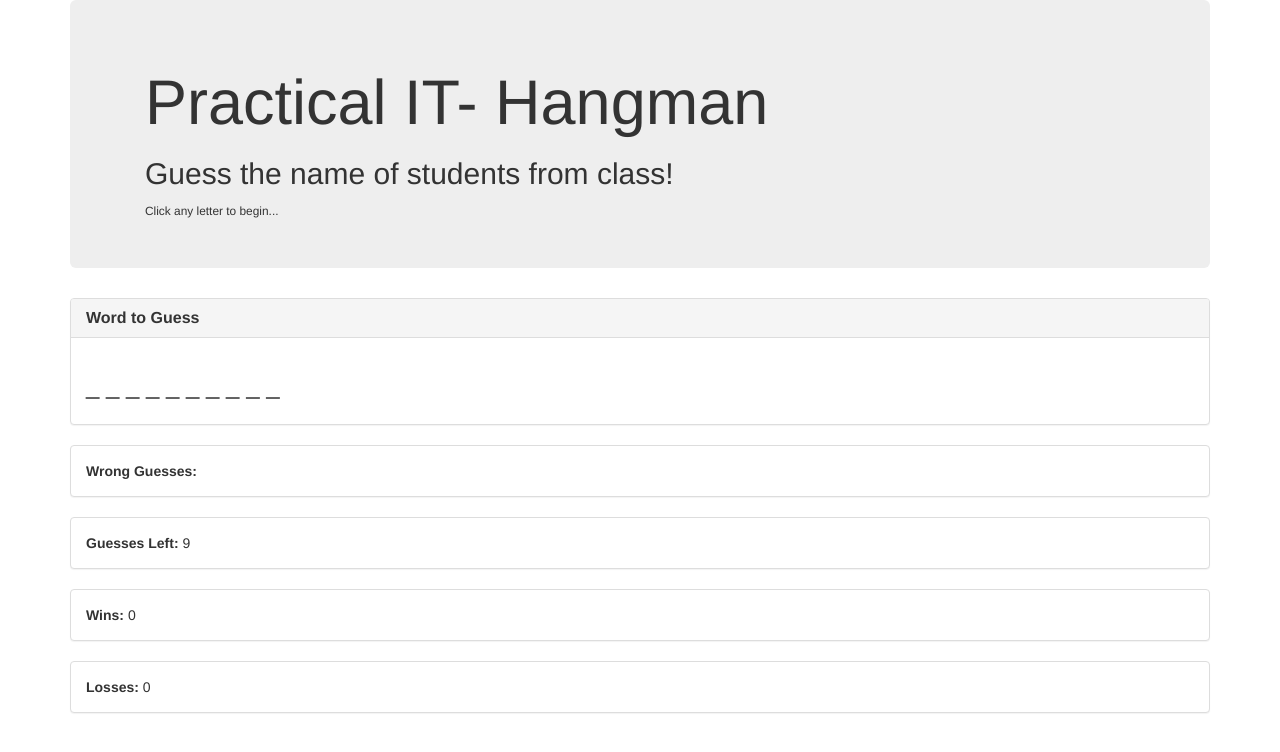
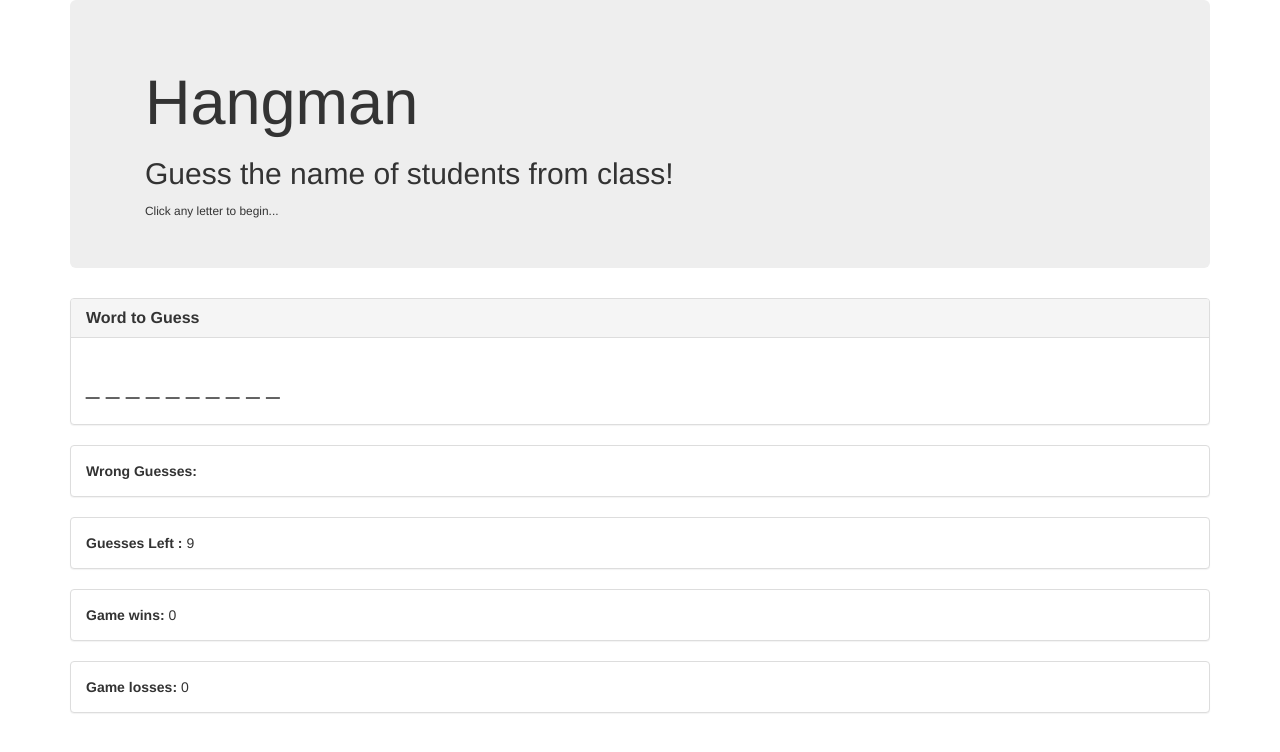
Before and after one commit to Almaziye/hangman, a plain HTML site: page index.html in a window 1280 px wide. Drawn offline with nearby package versions, Linux system fonts and the light colour scheme.

Commit message:
header and panel body content are modified

```diff
--- a/index.html
+++ b/index.html
@@ -20,7 +20,7 @@
       <!-- Jumbotron holds the title section. -->
       <div class="jumbotron">
         <div class="container">
-          <h1>Practical IT- Hangman</h1>
+          <h1>Hangman</h1>
           <h2>Guess the name of students from class!</h2>
           <small>Click any letter to begin...</small>
         </div>
@@ -49,21 +49,21 @@
           <div class="panel panel-default">
             <div class="panel-body">
               <!-- This span is where we'll dump the number of guesses left. Pay attention to the id called ****guesses-left**** we'll be referencing this in the JavaScript. -->
-              <strong>Guesses Left: </strong> <span id="guesses-left">9</span>
+              <strong>Guesses Left : </strong> <span id="guesses-left">9</span>
             </div>
           </div>
           <!-- Fourth Panel: Holds the number of Wins. -->
           <div class="panel panel-default">
             <div class="panel-body">
               <!-- This span called win-counter is where we'll be dumping the number of wins. Pay attention to the id called ****win-counter*** we'll be referencing this in the JavaScript. -->
-              <strong>Wins: </strong> <span id="win-counter">0</span>
+              <strong>Game wins: </strong> <span id="win-counter">0</span>
             </div>
           </div>
           <!-- Fifth Panel: Holds the number of Losses. -->
           <div class="panel panel-default">
             <div class="panel-body">
               <!-- This span called loss-counter is where we'll be dumping the number of losses. Pay attention to the id called ****loss-counter***; we'll be referencing this in the JavaScript. -->
-              <strong>Losses: </strong> <span id="loss-counter">0</span>
+              <strong>Game losses: </strong> <span id="loss-counter">0</span>
             </div>
           </div>
         </div>
```
